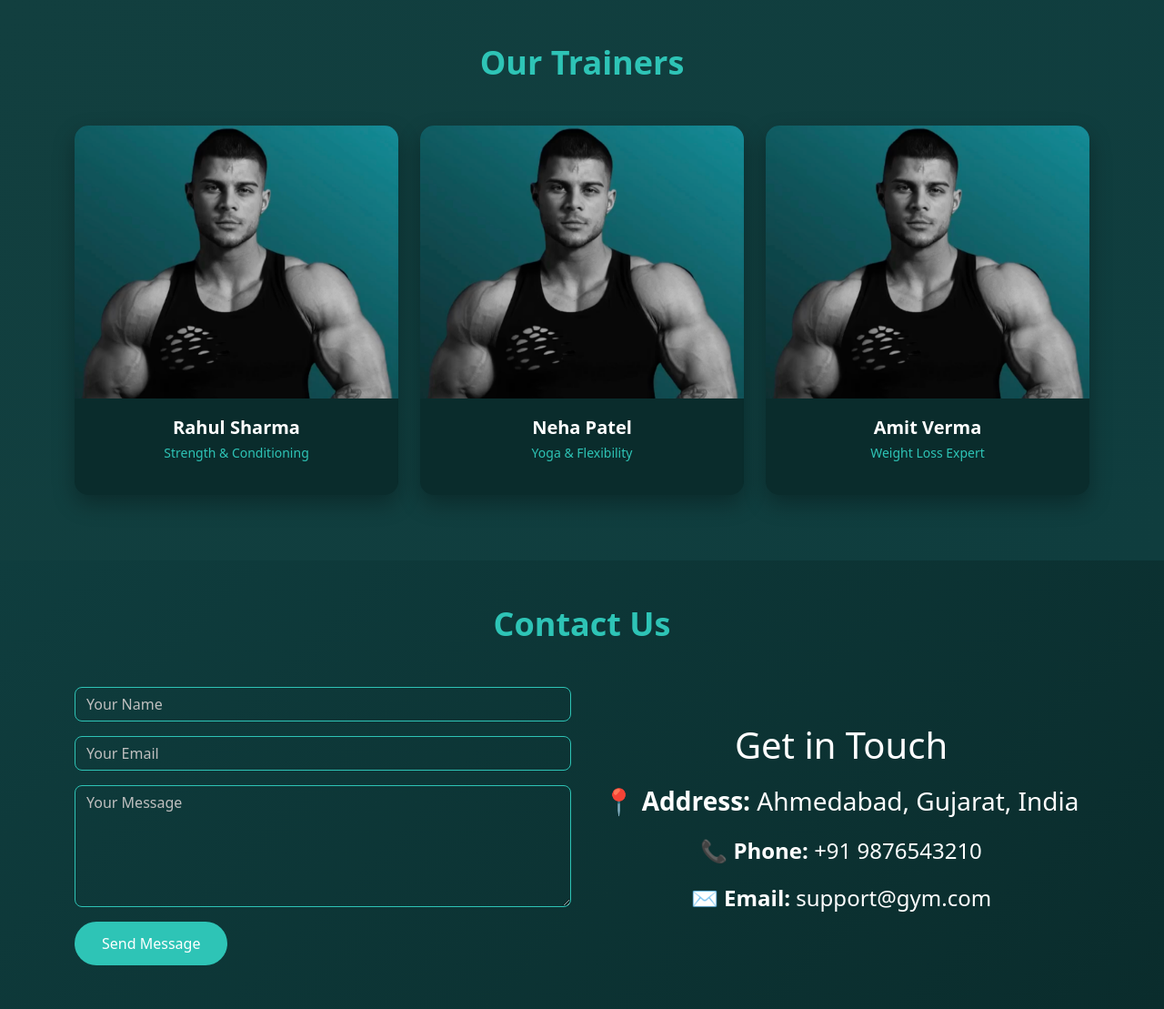
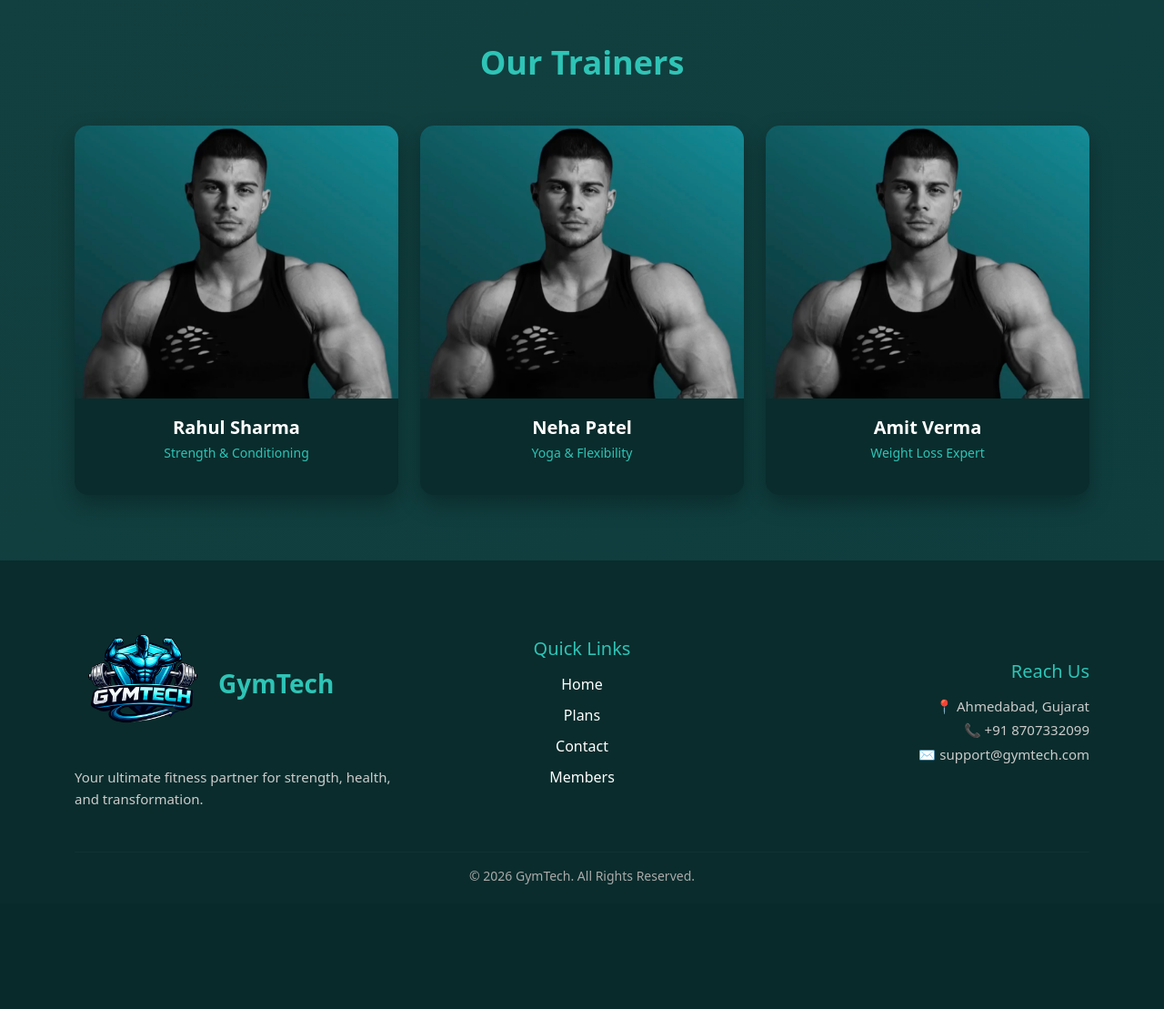
Before and after one commit to Ashutosh2ingh/GymTech, a Flask app: page / in a window 1280 px wide. Shown: the part 1501-2610 px from the top of the page at 91% size. After the commit the page ends 2473 px from the top, so only its background shows below. Run offline with Flask 3, Linux system fonts and the light colour scheme; the visitor is signed in with stand-in values (Sample User, id 1).

Commit message:
Contact Form and Footer Updated

```diff
--- a/static/css/style.css
+++ b/static/css/style.css
@@ -279,6 +279,72 @@
 }
 /* End Trainsers Section */
 
+/* Start Footer */
+.gym-footer {
+  background: #0a2c2c;
+  color: white;
+  padding: 60px 0 20px;
+}
+
+.footer-logo {
+  width: 150px;
+  height: 150px;
+  object-fit: contain;
+}
+
+.footer-brand-text {
+  font-size: 28px;
+  font-weight: 700;
+  color: #2ec4b6;
+}
+
+.footer-desc {
+  color: #ccc;
+  font-size: 15px;
+  line-height: 1.6;
+}
+
+.footer-heading {
+  color: #2ec4b6;
+  margin-bottom: 15px;
+  font-size: 20px;
+}
+
+.footer-links {
+  list-style: none;
+  padding: 0;
+}
+
+.footer-links li {
+  margin-bottom: 10px;
+}
+
+.footer-links a {
+  text-decoration: none;
+  color: white;
+  transition: 0.3s;
+}
+
+.footer-links a:hover {
+  color: #2ec4b6;
+}
+
+.footer-info {
+  color: #ccc;
+  font-size: 15px;
+}
+
+.footer-line {
+  border-color: rgba(255, 255, 255, 0.1);
+  margin: 30px 0 15px;
+}
+
+.footer-bottom {
+  color: #aaa;
+  font-size: 14px;
+}
+/* End Footer */
+
 /* Start Contact Section */
 .contact-section {
   background: linear-gradient(135deg, #0f3d3e, #0a2c2c);
@@ -300,6 +366,12 @@
   color: white;
   border-color: #2ec4b6;
   box-shadow: 0 0 5px rgba(46,196,182,0.5);
+}
+
+.contact-logo {
+  width: 140px;
+  height: 140px;
+  object-fit: contain;
 }
 /* End Contact Section */
 
--- a/templates/home.html
+++ b/templates/home.html
@@ -103,37 +103,54 @@
 
 </div>
 
-<div class="contact-section py-5">
+<footer class="gym-footer">
+    <div class="container">
+        <div class="row align-items-center">
 
-    <div class="container">
-        <div class="text-center mb-5">
-            <h2 class="section-title">Contact Us</h2>
-        </div>
-
-        <div class="row">
-
-            <!-- LEFT: FORM -->
-            <div class="col-md-6">
-                <form>
-                    <input type="text" class="form-control contact-input mb-3" placeholder="Your Name">
-                    <input type="email" class="form-control contact-input mb-3" placeholder="Your Email">
-                    <textarea class="form-control contact-input mb-3" rows="5" placeholder="Your Message"></textarea>
-
-                    <button class="btn btn-hero">Send Message</button>
-                </form>
+            <!-- LEFT: LOGO + BRAND -->
+            <div class="col-md-4 text-center text-md-start mb-4 mb-md-0">
+                <div class="footer-brand d-flex align-items-center justify-content-center justify-content-md-start">
+                    <img
+                        src="{{ url_for('static', filename='images/logo.png') }}"
+                        alt="GymTech Logo"
+                        class="footer-logo"
+                    >
+                    <span class="footer-brand-text ms-2">GymTech</span>
+                </div>
+                <p class="footer-desc mt-3">
+                    Your ultimate fitness partner for strength, health, and transformation.
+                </p>
             </div>
 
-            <!-- RIGHT: INFO -->
-            <div class="col-md-6 text-white d-flex flex-column justify-content-center align-items-center">
-                <h4 class="mb-3 fs-1">Get in Touch</h4>
-                <p class="fs-3"><strong>📍 Address:</strong> Ahmedabad, Gujarat, India</p>
-                <p class="fs-4"><strong>📞 Phone:</strong> +91 9876543210</p>
-                <p class="fs-4"><strong>✉ Email:</strong> support@gym.com</p>
+            <!-- CENTER: QUICK LINKS -->
+            <div class="col-md-4 text-center mb-4 mb-md-0">
+                <h5 class="footer-heading">Quick Links</h5>
+                <ul class="footer-links">
+                    <li><a href="/">Home</a></li>
+                    <li><a href="/plan">Plans</a></li>
+                    <li><a href="/contact">Contact</a></li>
+                    {% if session.get('user_type') == 'Admin' %}
+                        <li><a href="/members">Members</a></li>
+                    {% endif %}
+                </ul>
+            </div>
+
+            <!-- RIGHT: CONTACT INFO -->
+            <div class="col-md-4 text-center text-md-end">
+                <h5 class="footer-heading">Reach Us</h5>
+                <p class="footer-info mb-1">📍 Ahmedabad, Gujarat</p>
+                <p class="footer-info mb-1">📞 +91 8707332099</p>
+                <p class="footer-info">✉ support@gymtech.com</p>
             </div>
 
         </div>
+
+        <hr class="footer-line">
+
+        <div class="text-center footer-bottom">
+            © 2026 GymTech. All Rights Reserved.
+        </div>
     </div>
-
-</div>
+</footer>
 
 {% endblock %}
```
Also changed, not shown: templates/contact.html (+68 -10 lines).
